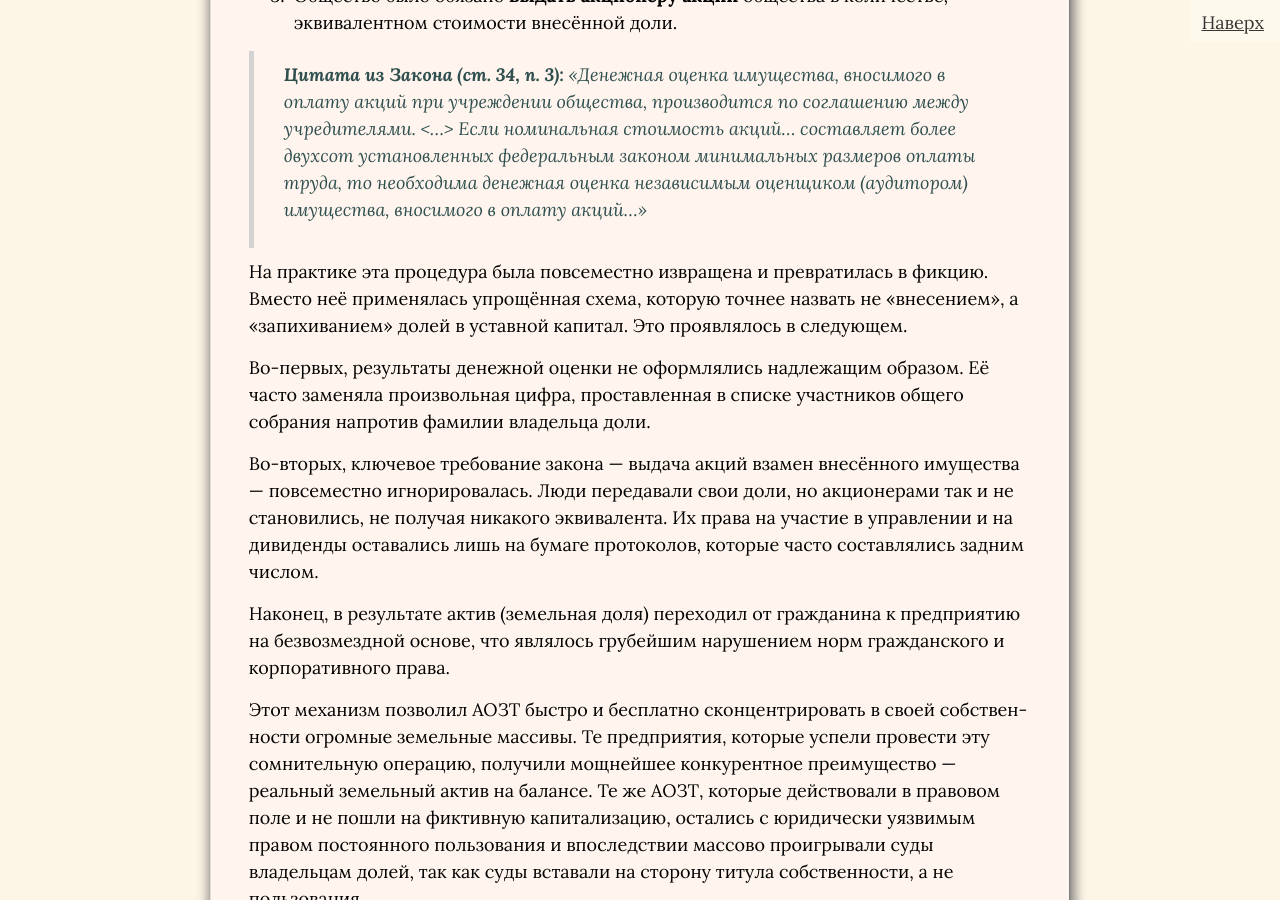
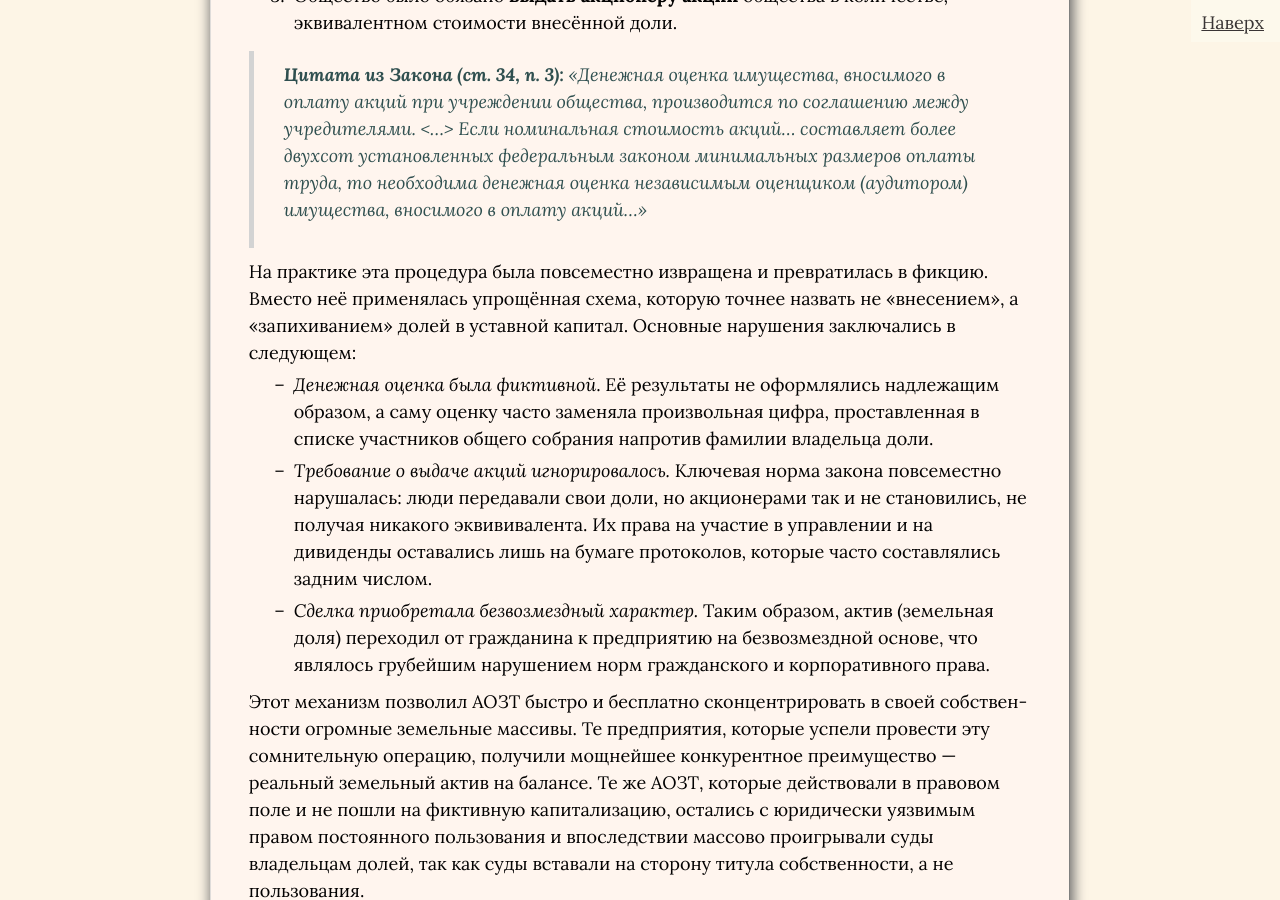
Before and after one commit to SergSi/land-use-art, a Jekyll site: the page built from _posts/2025-08-25-reforma.md, in a window 1280 px wide and 900 px high, scrolled down 5091 px. Built offline with Jekyll 4.4.1, drawn with Linux system fonts in a browser that asks for light colours; some web fonts are replaced.

Commit message:
Update 2025-08-25-reforma.md

```diff
--- a/_posts/2025-08-25-reforma.md
+++ b/_posts/2025-08-25-reforma.md
@@ -85,13 +85,11 @@ align: right
 
 > **Цитата из Закона (ст. 34, п. 3):** *«Денежная оценка имущества, вносимого в оплату акций при учреждении общества, производится по соглашению между учредителями. <…> Если номинальная стоимость акций… составляет более двухсот установленных федеральным законом минимальных размеров оплаты труда, то необходима денежная оценка независимым оценщиком (аудитором) имущества, вносимого в оплату акций…»*
 
-На практике эта процедура была повсеместно извращена и превратилась в фикцию. Вместо неё применялась упрощённая схема, которую точнее назвать не «внесением», а «запихиванием» долей в уставной капитал. Это проявлялось в следующем.
+На практике эта процедура была повсеместно извращена и превратилась в фикцию. Вместо неё применялась упрощённая схема, которую точнее назвать не «внесением», а «запихиванием» долей в уставной капитал. Основные нарушения заключались в следующем:
 
-Во-первых, результаты денежной оценки не оформлялись надлежащим образом. Её часто заменяла произвольная цифра, проставленная в списке участников общего собрания напротив фамилии владельца доли.
-
-Во-вторых, ключевое требование закона — выдача акций взамен внесённого имущества — повсеместно игнорировалась. Люди передавали свои доли, но акционерами так и не становились, не получая никакого эквивалента. Их права на участие в управлении и на дивиденды оставались лишь на бумаге протоколов, которые часто составлялись задним числом.
-
-Наконец, в результате актив (земельная доля) переходил от гражданина к предприятию на безвозмездной основе, что являлось грубейшим нарушением норм гражданского и корпоративного права.
+*   *Денежная оценка была фиктивной*. Её результаты не оформлялись надлежащим образом, а саму оценку часто заменяла произвольная цифра, проставленная в списке участников общего собрания напротив фамилии владельца доли.
+*   *Требование о выдаче акций игнорировалось.* Ключевая норма закона повсеместно нарушалась: люди передавали свои доли, но акционерами так и не становились, не получая никакого эквививалента. Их права на участие в управлении и на дивиденды оставались лишь на бумаге протоколов, которые часто составлялись задним числом.
+*   *Сделка приобретала безвозмездный характер.* Таким образом, актив (земельная доля) переходил от гражданина к предприятию на безвозмездной основе, что являлось грубейшим нарушением норм гражданского и корпоративного права.
 
 Этот механизм позволил АОЗТ быстро и бесплатно сконцентрировать в своей собственности огромные земельные массивы. Те предприятия, которые успели провести эту сомнительную операцию, получили мощнейшее конкурентное преимущество — реальный земельный актив на балансе. Те же АОЗТ, которые действовали в правовом поле и не пошли на фиктивную капитализацию, остались с юридически уязвимым правом постоянного пользования и впоследствии массово проигрывали суды владельцам долей, так как суды вставали на сторону титула собственности, а не пользования.
 
```
